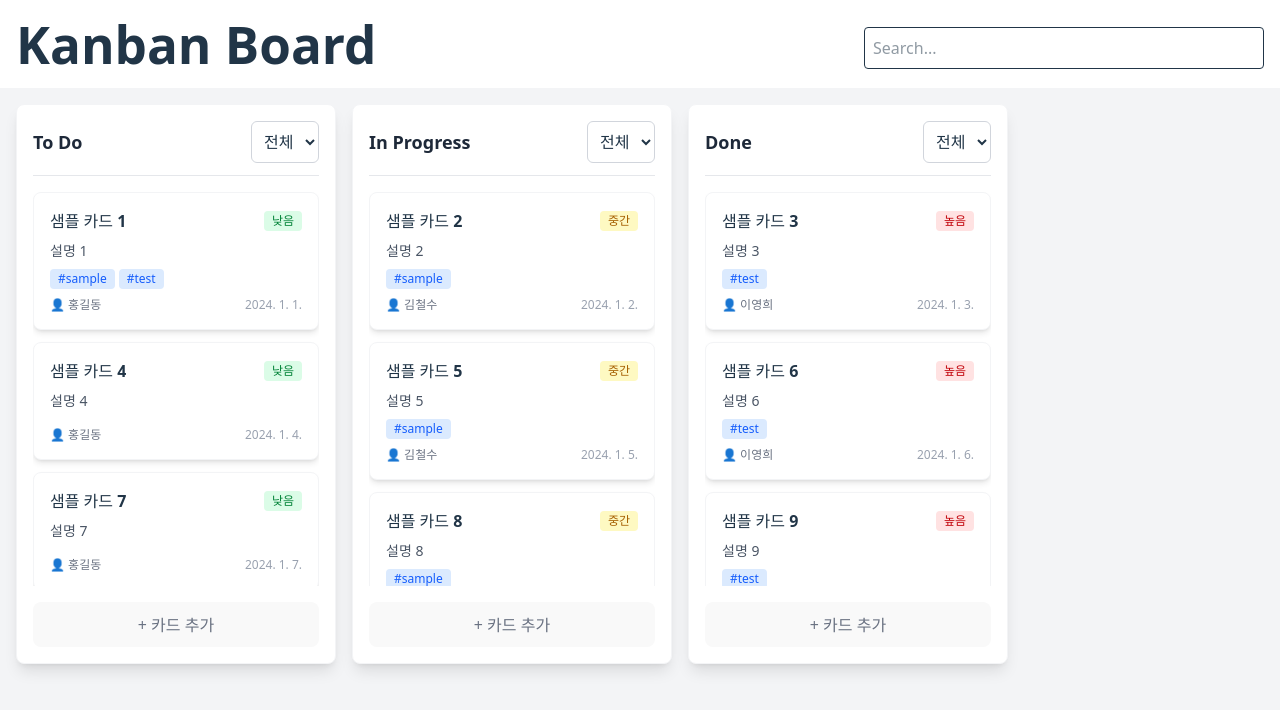
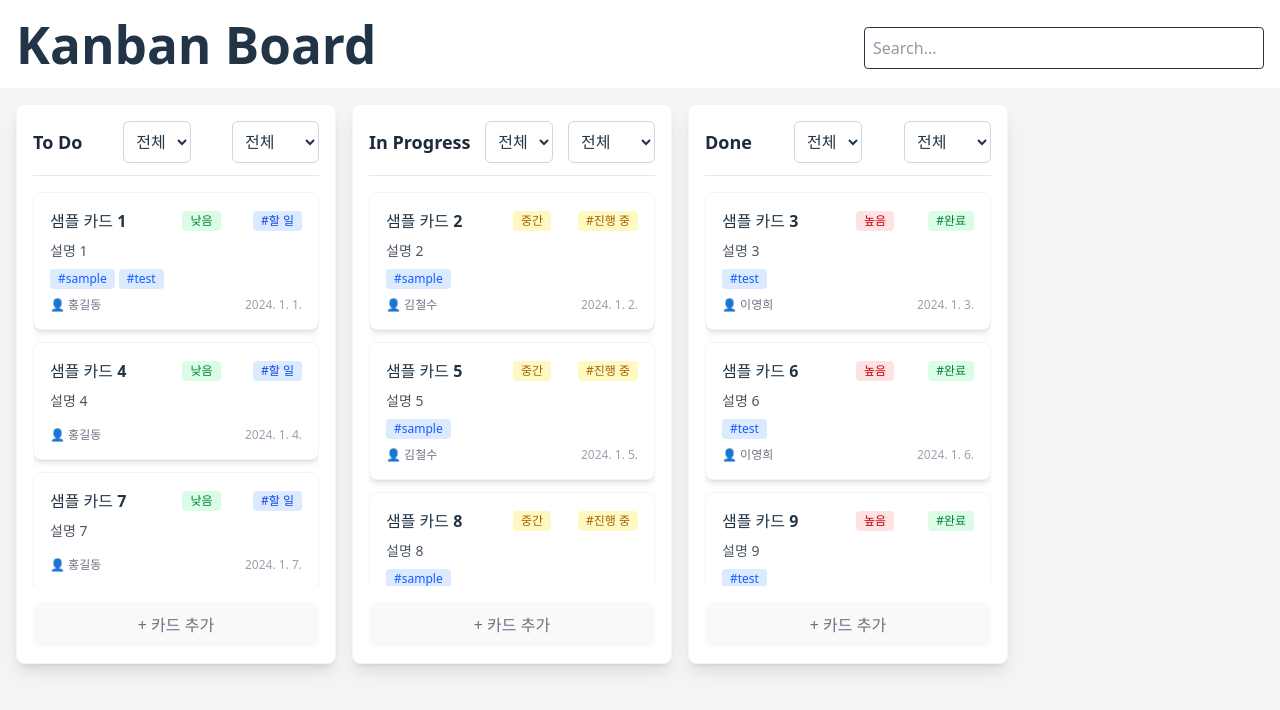
Before and after one commit to ramong26/kanban, a React (Vite) app: page / in a window 1280 px wide. Shown: the top 710 px of the page. Built offline with nearby package versions, Linux system fonts and the light colour scheme.

Commit message:
feat: Collumn - CardStatus 필터 적용 및 이에 따른 스타일 추가 - 타입 CardStatus all 추가

```diff
--- a/src/feature/components/KanbanBoard/Card/Card.tsx
+++ b/src/feature/components/KanbanBoard/Card/Card.tsx
@@ -10,6 +10,13 @@ const priorityColor = {
   low: "bg-green-100 text-green-700",
   medium: "bg-yellow-100 text-yellow-700",
   high: "bg-red-100 text-red-700",
+};
+
+const statusColor = {
+  all: "bg-gray-100 text-gray-700",
+  todo: "bg-blue-100 text-blue-700",
+  "in-progress": "bg-yellow-100 text-yellow-700",
+  done: "bg-green-100 text-green-700",
 };
 
 export default function Card({ data, onUpdate, onDelete }: BaseCardProps) {
@@ -25,7 +32,9 @@ export default function Card({ data, onUpdate, onDelete }: BaseCardProps) {
         }}
       >
         <div className="flex justify-between items-center mb-2">
-          <h3 className="text-base font-bold truncate">{data.title}</h3>
+          <h3 className="text-base font-bold truncate whitespace-nowrap overflow-hidden text-ellipsis w-[100px] ">
+            {data.title}
+          </h3>
           <span
             className={`text-xs px-2 py-0.5 rounded ${
               priorityColor[data.priority]
@@ -36,6 +45,17 @@ export default function Card({ data, onUpdate, onDelete }: BaseCardProps) {
               : data.priority === "medium"
               ? "중간"
               : "높음"}
+          </span>
+          <span
+            className={`text-xs px-2 py-0.5 rounded whitespace-nowrap overflow-hidden text-ellipsis ${
+              statusColor[data.status]
+            }`}
+          >
+            {data.status === "todo"
+              ? "#할 일"
+              : data.status === "in-progress"
+              ? "#진행 중"
+              : "#완료"}
           </span>
         </div>
         {data.description && (
--- a/src/feature/components/KanbanBoard/Collumn/Collumn.tsx
+++ b/src/feature/components/KanbanBoard/Collumn/Collumn.tsx
@@ -8,7 +8,11 @@ import SelectStatus from "../../../../shared/components/SelectStatus/SelectStatu
 
 import { useSearchStore } from "../../../../stores/searchStore";
 import type { CollumnProps } from "./types";
-import type { CardProps, CardPriority } from "../../../../types/types";
+import type {
+  CardProps,
+  CardPriority,
+  CardStatus,
+} from "../../../../types/types";
 
 const LOCAL_STORAGE_CARDS_KEY = "kanban-cards";
 
@@ -24,9 +28,16 @@ export default function Collumn({ title, cards, setCards }: CollumnProps) {
     setPriority(value as CardPriority);
   }, []);
 
+  const statusOptions: CardStatus[] = ["all", "todo", "in-progress", "done"];
+  const [status, setStatus] = useState<CardStatus>("all");
+  const onSelectStatus = useCallback((value: string) => {
+    setStatus(value as CardStatus);
+  }, []);
+
   const filteredCards = cards
     .filter((card) => card.title.toLowerCase().includes(query.toLowerCase()))
-    .filter((card) => (priority === "all" ? true : card.priority === priority));
+    .filter((card) => (priority === "all" ? true : card.priority === priority))
+    .filter((card) => (status === "all" ? true : card.status === status));
 
   // Add Card Handler
   const handleAddCard = useCallback(
@@ -117,10 +128,16 @@ export default function Collumn({ title, cards, setCards }: CollumnProps) {
           >
             <div className="flex justify-between items-center mb-4 pb-3 border-b border-gray-200">
               <h2 className="text-lg font-bold text-gray-800">{title}</h2>
+
               <SelectStatus
                 data={priorityOptions}
                 value={priority}
                 onChange={onSelectPriority}
+              />
+              <SelectStatus
+                data={statusOptions}
+                value={status}
+                onChange={onSelectStatus}
               />
             </div>
             <div className="flex-1 space-y-3 overflow-auto">
--- a/src/types/types.d.ts
+++ b/src/types/types.d.ts
@@ -1,5 +1,5 @@
 export type CardPriority = "all" | "low" | "medium" | "high";
-export type CardStatus = "todo" | "in-progress" | "done";
+export type CardStatus = "all" | "todo" | "in-progress" | "done";
 
 export interface CardProps {
   id: string;
```
